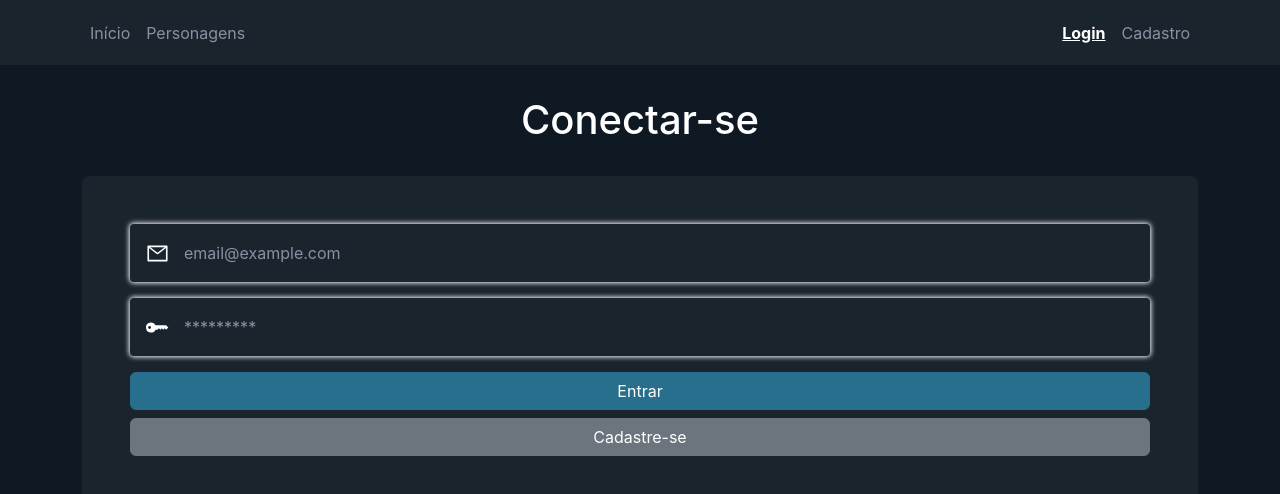
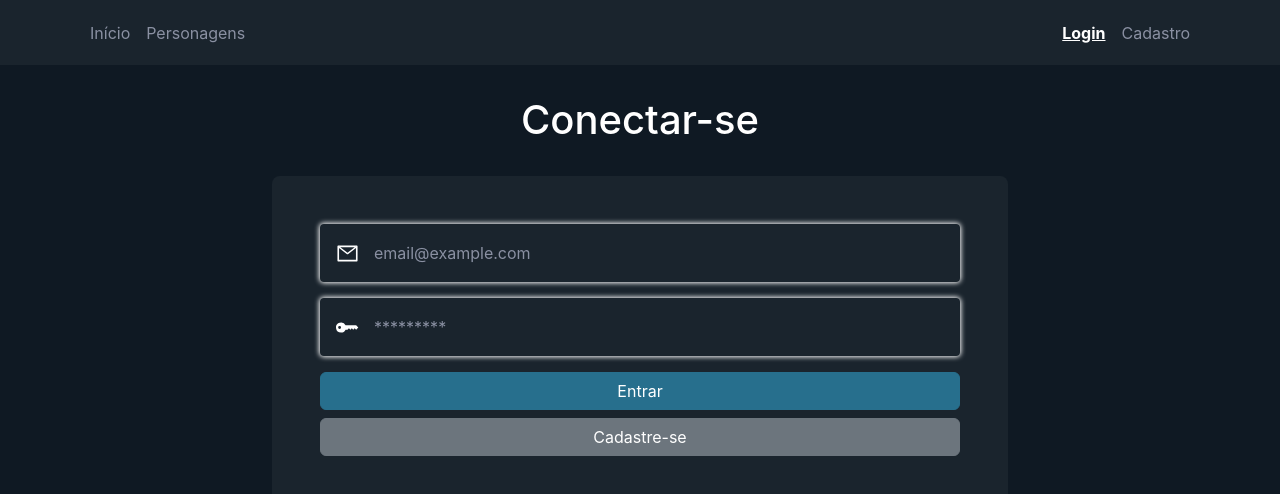
Before and after one commit to xitusz/personal-project-1, a React (Create React App) app in the folder front-end/: page /login in a window 1280 px wide. Shown: the top 494 px of the page. Built offline with nearby package versions, Linux system fonts and the light colour scheme.

Commit message:
style(css): responsiveness for different screen sizes in Login

```diff
--- a/front-end/src/pages/Login.js
+++ b/front-end/src/pages/Login.js
@@ -52,7 +52,8 @@
       <Header />
       <form className="container py-5">
         <h1 className="text-center text-white pt-5 p-4">Conectar-se</h1>
-        <div className="">
+        <div className="row justify-content-center">
+          <div className="col-sm-12 col-md-10 col-lg-8">
             <div className="p-5 rounded-3 mb-1 form-field">
               <div className="input-group mb-3 input-div rounded-1">
                 <span className="input-group-text form-input border-0 text-white p-2 px-3">
@@ -102,6 +103,7 @@
               <div className="my-3 alert alert-danger text-center">{error}</div>
             )}
           </div>
+        </div>
       </form>
     </div>
   );
```
Lines whose indentation alone changed are shown as unchanged.
